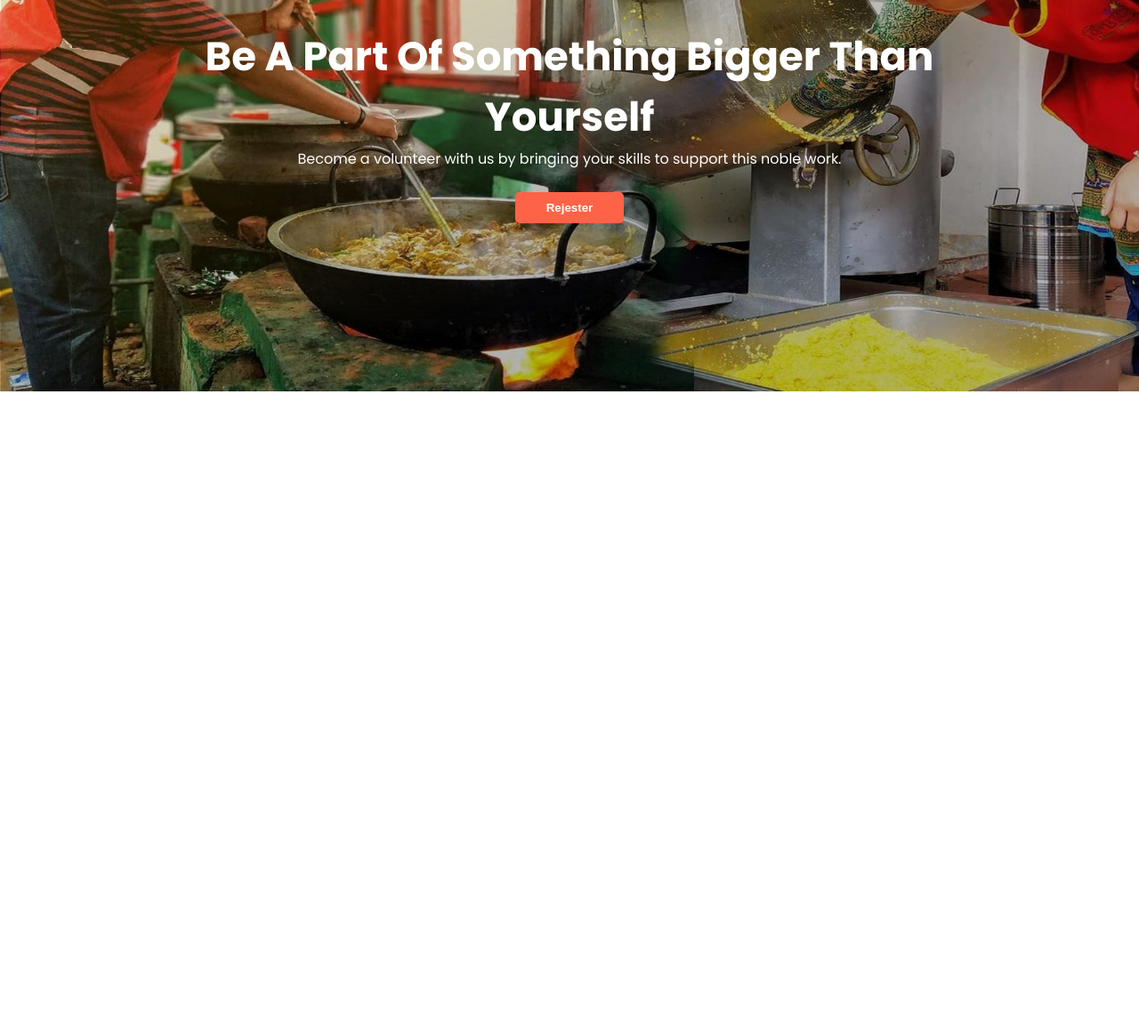
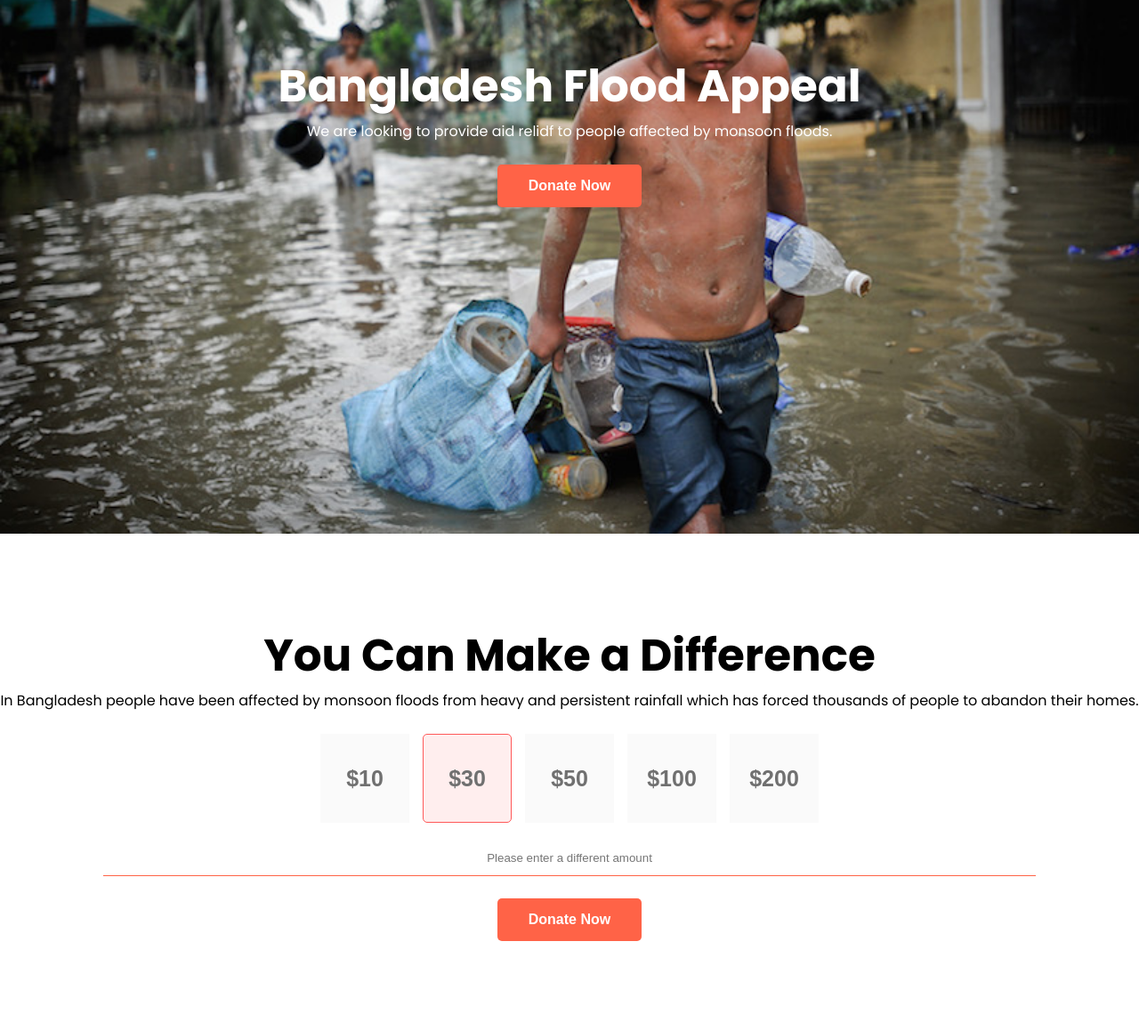
Before and after one commit to 07arif/donate-web, a plain HTML site: page index.htm in a window 1280 px wide. Shown: the part 200-1358 px from the top of the page at 89% size. Before the commit the page ends 800 px from the top, so only its background shows below. Drawn offline with Linux system fonts and the light colour scheme.

Commit message:
donation section section added

```diff
--- a/index.htm
+++ b/index.htm
@@ -14,15 +14,42 @@
     <!-- header section start  -->
     <section id="header-section">
         <div class="header-top">
-            <h1>Be A Part Of Something Bigger Than</h1>
-            <h1> Yourself</h1>
-            <p>Become a volunteer with us by bringing your skills to support this noble work.</p>
+            <h1>Bangladesh Flood Appeal</h1>
+            <p>We are looking to provide aid relidf to people affected by monsoon floods.</p>
             <br>
-            <button class="rejester-btn">Rejester</button>
+            <button class="donate-btn">Donate Now</button>
         </div>
     </section>
     <!-- header section end -->
 
+    <!-- donations section start  -->
+    <section id="donate-now">
+        <div>
+            <h1>You Can Make a Difference</h1>
+            <p>In Bangladesh people have been affected by monsoon floods from heavy and persistent rainfall which has
+                forced thousands of people to abandon their homes.</p>
+        </div>
+        <br>
+        <div class="donat-button">
+            <button class="donate-money">$10</button>
+            <button class="donate-money active">$30</button>
+            <button class="donate-money">$50</button>
+            <button class="donate-money">$100</button>
+            <button class="donate-money">$200</button>
+        </div>
+
+        <div class="donate-amount">
+            <input type="text" placeholder="Please enter a different amount">
+            <br>
+            <br>
+            <button class="donate-btn">Donate Now</button>
+        </div>
+
+    </section>
+    <!-- donations section end  -->
+
+
+
 </body>
 
 </html>
--- a/style.css
+++ b/style.css
@@ -12,28 +12,79 @@ body {
 
 /* header section start  */
 #header-section {
-    background-image: url(images/cover1.jpg);
+    background-image: url(images/donation9.jpg);
     background-size: cover;
-    height: 80vh;
+    height: 100vh;
 }
 
 .header-top {
     text-align: center;
-    padding-top: 230px;
+    padding-top: 260px;
     color: white;
 }
 
 h1 {
-    font-size: 45px;
+    font-size: 50px;
 }
 
-.rejester-btn {
+.donate-btn {
     background-color: tomato;
-    padding: 10px 35px;
+    padding: 15px 35px;
     border-radius: 5px;
     border: none;
     color: white;
     font-weight: 700;
+    font-size: 16px;
 }
 
 /* header section end */
+
+/* donations section start  */
+#donate-now {
+    text-align: center;
+    padding-top: 100px;
+}
+
+.donat-button {
+    width: 80%;
+    display: flex;
+    text-align: center;
+    margin: 0 auto;
+    justify-content: center;
+    gap: 15px;
+    margin-bottom: 20px;
+
+}
+
+.donate-money {
+    width: 100px;
+    height: 100px;
+    background-color: #FAFAFA;
+    border: none;
+    color: #707070;
+    font-size: 25px;
+    font-weight: 700;
+
+}
+
+.active {
+    background-color: #FFEEEE;
+    border: 1px solid #FF5959;
+    border-radius: 5px;
+
+}
+
+.donate-amount {
+    padding-bottom: 100px;
+}
+
+.donate-amount input {
+    width: 80%;
+    padding: 12px;
+    text-align: center;
+    border: none;
+    border-bottom: 1px solid tomato;
+
+}
+
+/* donations section end  */
```
